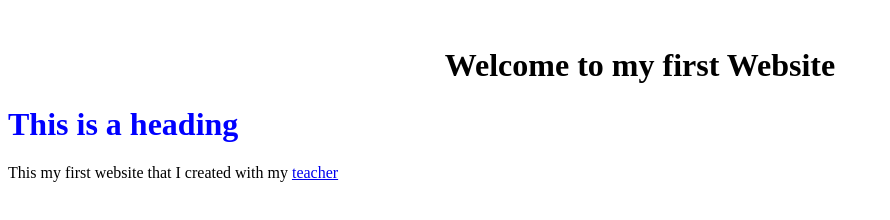
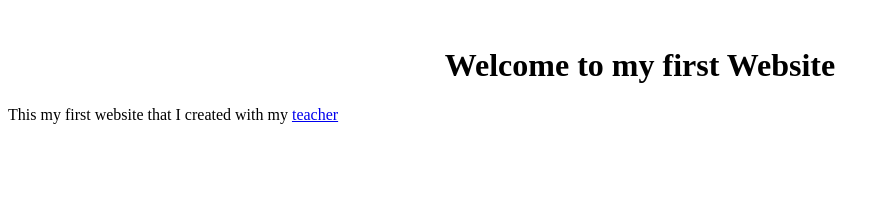
Before and after one commit to VagiaApostolou/VagiaApostolou.github.io, a plain HTML site: page index.html in a window 1280 px wide. Shown: the whole page, without its empty margins (0-890 px from the left). Drawn offline with Linux system fonts and the light colour scheme.

Commit message:
Update index.html

```diff
--- a/index.html
+++ b/index.html
@@ -5,7 +5,7 @@
 </head>
 <body>
 <br>
-  <h1 style="text-align:center;">Welcome to my first Website</h1><h1 style="color:blue;">This is a heading</h1>
+  <h1 style="text-align:center;",style="color:blue;">Welcome to my first Website</h1>
   <p>This my first website that I created with my <a href="http://uom.gr">teacher</a></p>
 <br>
 </body>
```
